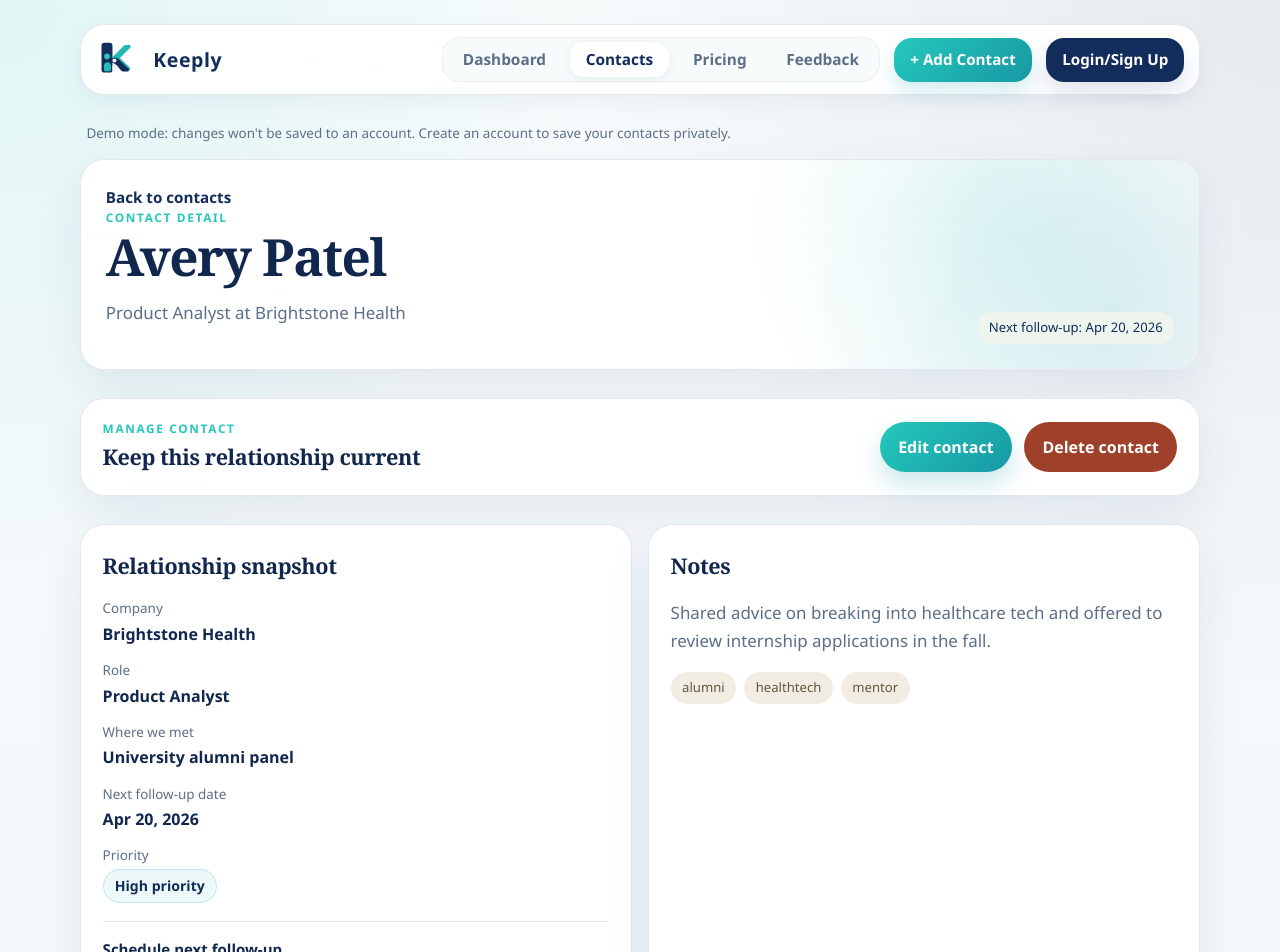
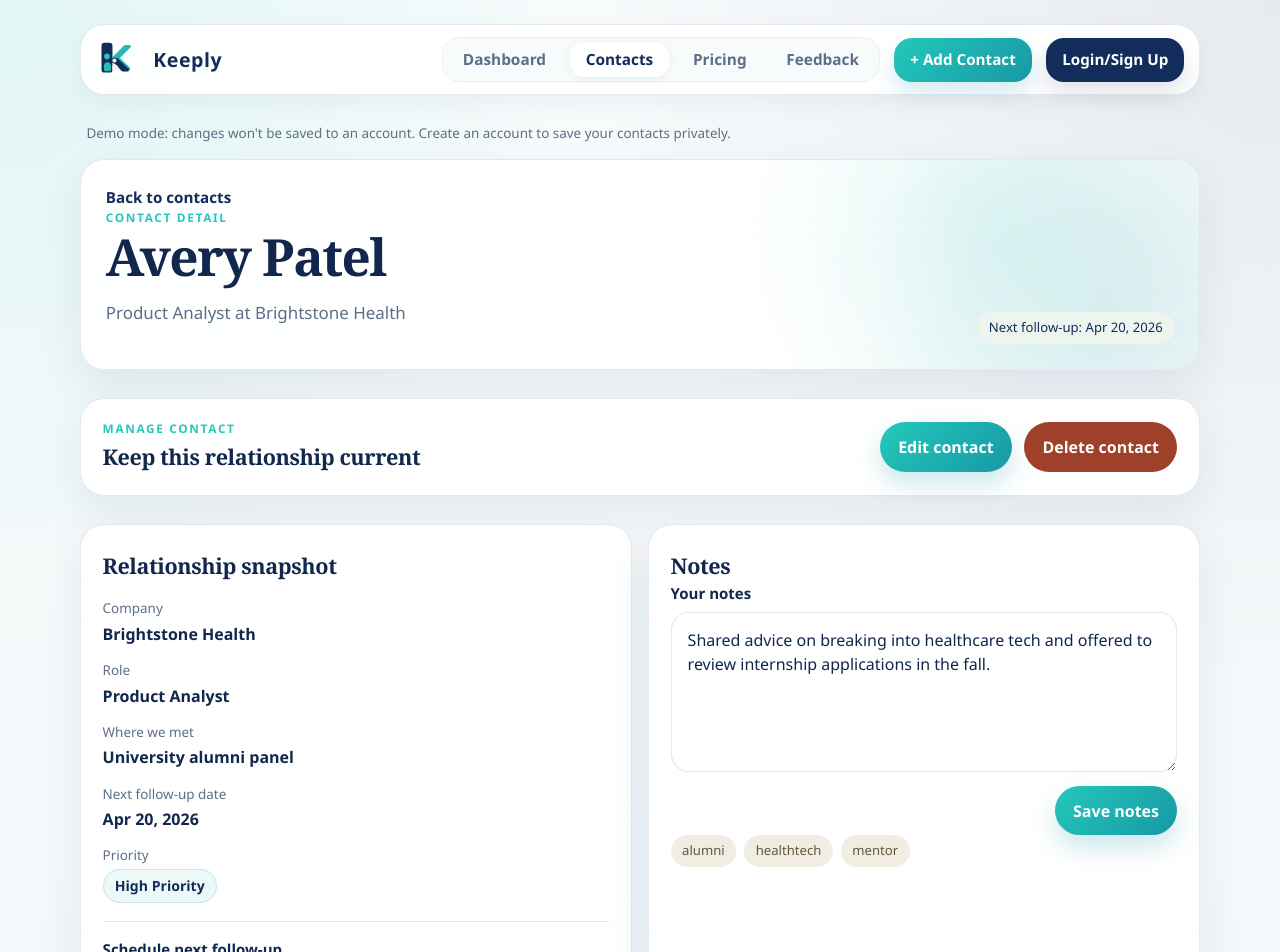
Before and after one commit to whalenmik19-max/Networking-crm, a Next.js app: page /contacts/1 in a window 1280 px wide. Shown: the top 952 px of the page. Built offline with nearby package versions, Linux system fonts and the light colour scheme; no server answers.

Commit message:
Add contact priority and editable profile notes

```diff
--- a/app/contacts/[id]/page.tsx
+++ b/app/contacts/[id]/page.tsx
@@ -30,10 +30,18 @@ export default function ContactDetailPage() {
   const [followUpStatus, setFollowUpStatus] = useState("");
   const [followUpError, setFollowUpError] = useState("");
   const [isSavingFollowUp, setIsSavingFollowUp] = useState(false);
+  const [notesValue, setNotesValue] = useState("");
+  const [notesStatus, setNotesStatus] = useState("");
+  const [notesError, setNotesError] = useState("");
+  const [isSavingNotes, setIsSavingNotes] = useState(false);
 
   useEffect(() => {
     setFollowUpDate(contact?.nextFollowUpDate ?? "");
   }, [contact?.nextFollowUpDate]);
+
+  useEffect(() => {
+    setNotesValue(contact?.notes ?? "");
+  }, [contact?.notes]);
 
   if (isContactsLoading) {
     return (
@@ -100,6 +108,27 @@ export default function ContactDetailPage() {
     }
 
     setFollowUpStatus(followUpDate ? "Next follow-up saved." : "Next follow-up cleared.");
+  }
+
+  async function handleNotesSubmit(event: FormEvent<HTMLFormElement>) {
+    event.preventDefault();
+    setNotesStatus("");
+    setNotesError("");
+    setIsSavingNotes(true);
+
+    const updatedContact = await updateContact(activeContact.id, {
+      ...activeContact,
+      notes: notesValue.trim(),
+    });
+
+    setIsSavingNotes(false);
+
+    if (!updatedContact) {
+      setNotesError("We couldn't save your notes right now.");
+      return;
+    }
+
+    setNotesStatus("Notes saved.");
   }
 
   return (
@@ -199,7 +228,28 @@ export default function ContactDetailPage() {
 
         <article className="content-panel">
           <h2>Notes</h2>
-          <p className="notes-copy">{activeContact.notes}</p>
+          <form className="inline-notes-form" onSubmit={handleNotesSubmit}>
+            <div className="field">
+              <label htmlFor="contact-notes">Your notes</label>
+              <textarea
+                id="contact-notes"
+                value={notesValue}
+                onChange={(event) => setNotesValue(event.target.value)}
+                placeholder="Capture context, details, and anything you want Keeply to remember."
+              />
+            </div>
+            {notesError ? <p className="auth-error">{notesError}</p> : null}
+            {notesStatus ? <p className="helper-text">{notesStatus}</p> : null}
+            <div className="form-actions inline-follow-up-actions">
+              <button
+                type="submit"
+                className="button button-primary"
+                disabled={isSavingNotes}
+              >
+                {isSavingNotes ? "Saving..." : "Save notes"}
+              </button>
+            </div>
+          </form>
           <div className="tag-row">
             {activeContact.tags.map((tag) => (
               <span key={tag} className="tag">
--- a/app/globals.css
+++ b/app/globals.css
@@ -553,6 +553,11 @@ h3 {
   border-top: 1px solid var(--border);
 }
 
+.inline-notes-form {
+  display: grid;
+  gap: 0.85rem;
+}
+
 .inline-follow-up-actions {
   justify-content: flex-start;
 }
--- a/components/contacts-provider.tsx
+++ b/components/contacts-provider.tsx
@@ -19,7 +19,13 @@ import {
   getReminders as getSupabaseReminders,
   type Reminder,
 } from "@/lib/supabase/reminders";
-import type { Contact, NewContact, NewInteraction, RelationshipType } from "@/lib/types";
+import type {
+  Contact,
+  ContactPriority,
+  NewContact,
+  NewInteraction,
+  RelationshipType,
+} from "@/lib/types";
 
 type ContactsContextValue = {
   contacts: Contact[];
@@ -52,6 +58,7 @@ function normalizeContact(contact: Partial<Contact>): Contact {
     dateMet: contact.dateMet ?? "",
     whereWeMet: contact.whereWeMet ?? "",
     relationshipType: (contact.relationshipType ?? "other") as RelationshipType,
+    priority: (contact.priority ?? "Needs Attention") as ContactPriority,
     notes: contact.notes ?? "",
     nextFollowUpDate: contact.nextFollowUpDate ?? "",
     reminderAt: contact.reminderAt ?? "",
--- a/lib/contact-utils.ts
+++ b/lib/contact-utils.ts
@@ -50,17 +50,21 @@ export function formatProfessionalSummary(contact: Contact) {
 }
 
 export function getRelationshipStrengthLabel(contact: Contact) {
+  if (contact.priority) {
+    return contact.priority;
+  }
+
   const normalizedType = contact.relationshipType.trim().toLowerCase();
 
   if (["mentor", "recruiter", "professor", "alum"].includes(normalizedType)) {
-    return "High priority";
+    return "High Priority";
   }
 
   if (["peer", "friend"].includes(normalizedType)) {
-    return "Warm connection";
+    return "Warm Connection";
   }
 
-  return "Needs attention";
+  return "Needs Attention";
 }
 
 export function getInitials(name: string) {
--- a/lib/sample-contacts.ts
+++ b/lib/sample-contacts.ts
@@ -12,6 +12,7 @@ export const sampleContacts: Contact[] = [
     dateMet: "2026-03-30",
     whereWeMet: "University alumni panel",
     relationshipType: "alum",
+    priority: "High Priority",
     notes:
       "Shared advice on breaking into healthcare tech and offered to review internship applications in the fall.",
     nextFollowUpDate: "2026-04-20",
@@ -45,6 +46,7 @@ export const sampleContacts: Contact[] = [
     dateMet: "2026-04-02",
     whereWeMet: "Design meetup downtown",
     relationshipType: "peer",
+    priority: "Warm Connection",
     notes:
       "We talked about early-career portfolios, coffee chat etiquette, and junior design roles in Chicago.",
     nextFollowUpDate: "2026-04-24",
@@ -71,6 +73,7 @@ export const sampleContacts: Contact[] = [
     dateMet: "2026-03-18",
     whereWeMet: "Hackathon mentor session",
     relationshipType: "mentor",
+    priority: "High Priority",
     notes:
       "Encouraged me to stay in touch after finals and suggested a few open-source projects to build credibility.",
     nextFollowUpDate: "2026-05-02",
--- a/lib/supabase/contacts.ts
+++ b/lib/supabase/contacts.ts
@@ -15,6 +15,7 @@ type ContactRow = {
   date_met?: string | null;
   where_we_met?: string | null;
   relationship_type?: string | null;
+  priority?: string | null;
   notes?: string | null;
   next_follow_up_date?: string | null;
 };
@@ -31,6 +32,12 @@ function mapContactRow(row: ContactRow): Contact {
     dateMet: row.date_met ?? "",
     whereWeMet: row.where_we_met ?? "",
     relationshipType: row.relationship_type ?? "",
+    priority:
+      row.priority === "High Priority" ||
+      row.priority === "Warm Connection" ||
+      row.priority === "Needs Attention"
+        ? row.priority
+        : "Needs Attention",
     notes: row.notes ?? "",
     nextFollowUpDate: row.next_follow_up_date ?? "",
     reminderAt: "",
@@ -51,6 +58,7 @@ function toContactRow(contact: NewContact, userId: string) {
     date_met: contact.dateMet || null,
     where_we_met: contact.whereWeMet,
     relationship_type: contact.relationshipType,
+    priority: contact.priority,
     notes: contact.notes,
     next_follow_up_date: contact.nextFollowUpDate || null,
   };
@@ -125,6 +133,7 @@ export async function updateContact(contactId: string, updates: Partial<NewConta
       ...(updates.relationshipType !== undefined
         ? { relationship_type: updates.relationshipType }
         : {}),
+      ...(updates.priority !== undefined ? { priority: updates.priority } : {}),
       ...(updates.notes !== undefined ? { notes: updates.notes } : {}),
       ...(updates.nextFollowUpDate !== undefined
         ? { next_follow_up_date: updates.nextFollowUpDate || null }
--- a/lib/types.ts
+++ b/lib/types.ts
@@ -12,6 +12,7 @@ export const interactionTypes = [
 
 export type InteractionType = string;
 export type RelationshipType = string;
+export type ContactPriority = "High Priority" | "Warm Connection" | "Needs Attention";
 
 export type Interaction = {
   id: string;
@@ -31,6 +32,7 @@ export type Contact = {
   dateMet: string;
   whereWeMet: string;
   relationshipType: RelationshipType;
+  priority: ContactPriority;
   notes: string;
   nextFollowUpDate: string;
   reminderAt: string;
```
Also changed, not shown: components/contact-form.tsx (+19 -1 lines).
